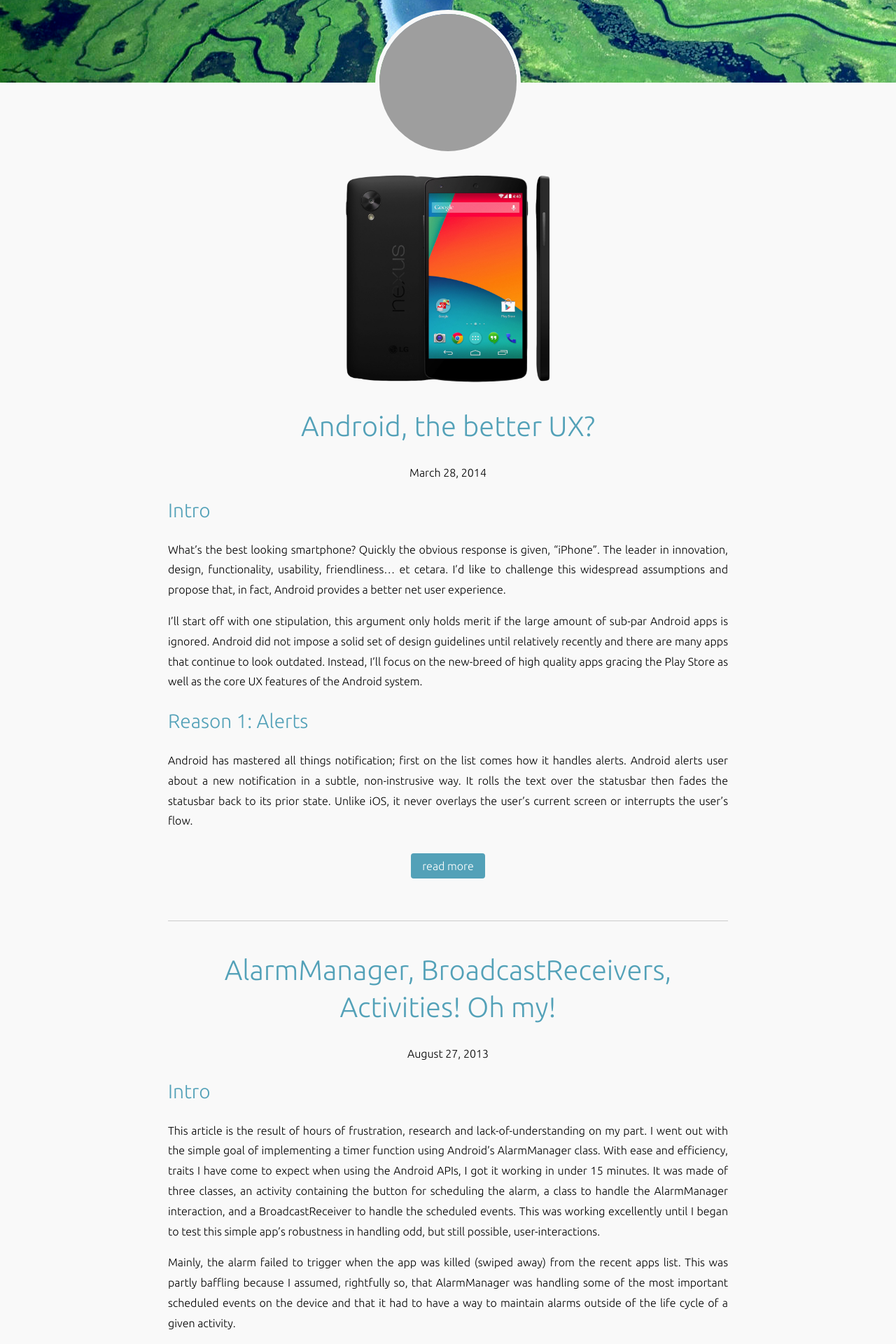
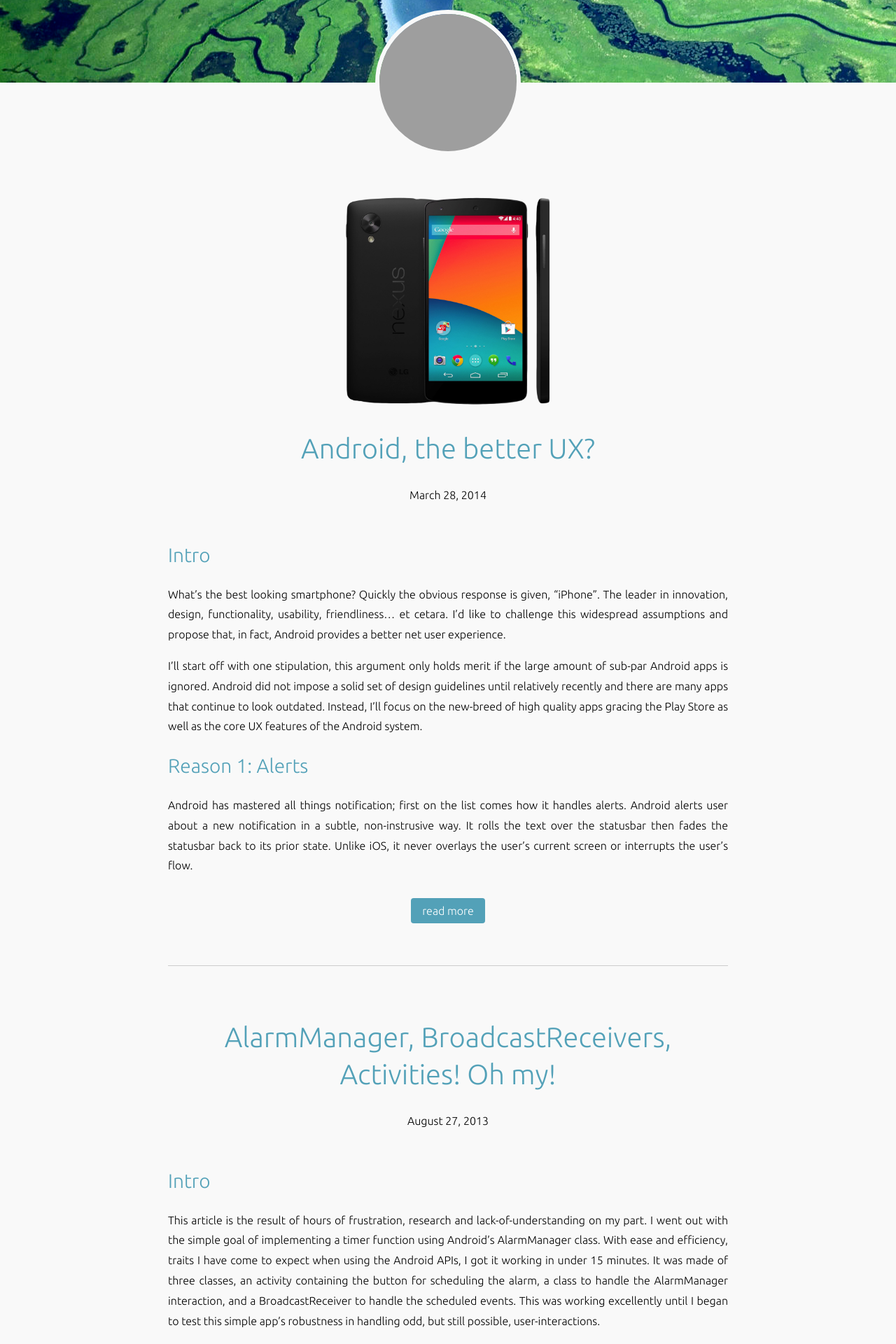
Before and after one commit to awendland/blog, a Jekyll site: the page built from index.html, in a window 1280 px wide. Shown: the part 324-2244 px from the top of the page at 70% size. Built offline with Jekyll 4.4.1, drawn with Linux system fonts in a browser that asks for light colours; nearby versions of some CDN libraries; Markdown is read by kramdown in place of the engine named in the settings; some of the changed text lies outside the part shown; grey boxes are pictures that could not be loaded.

Commit message:
Add additional padding on post headers

```diff
--- a/css/main.css
+++ b/css/main.css
@@ -668,6 +668,11 @@
 .post header h1 {
   overflow-x: hidden;
 }
+@media (min-width: 40rem) {
+  .post header {
+    padding: 2em 0;
+  }
+}
 .post > .body > p {
   text-align: justify;
   line-height: 1.8;
--- a/css/main.less
+++ b/css/main.less
@@ -659,6 +659,9 @@
         h1 {
             overflow-x: hidden;
         }
+        @media @large {
+            padding: 2em 0;
+        }
     }
     & > .body {
         & > p {
```
